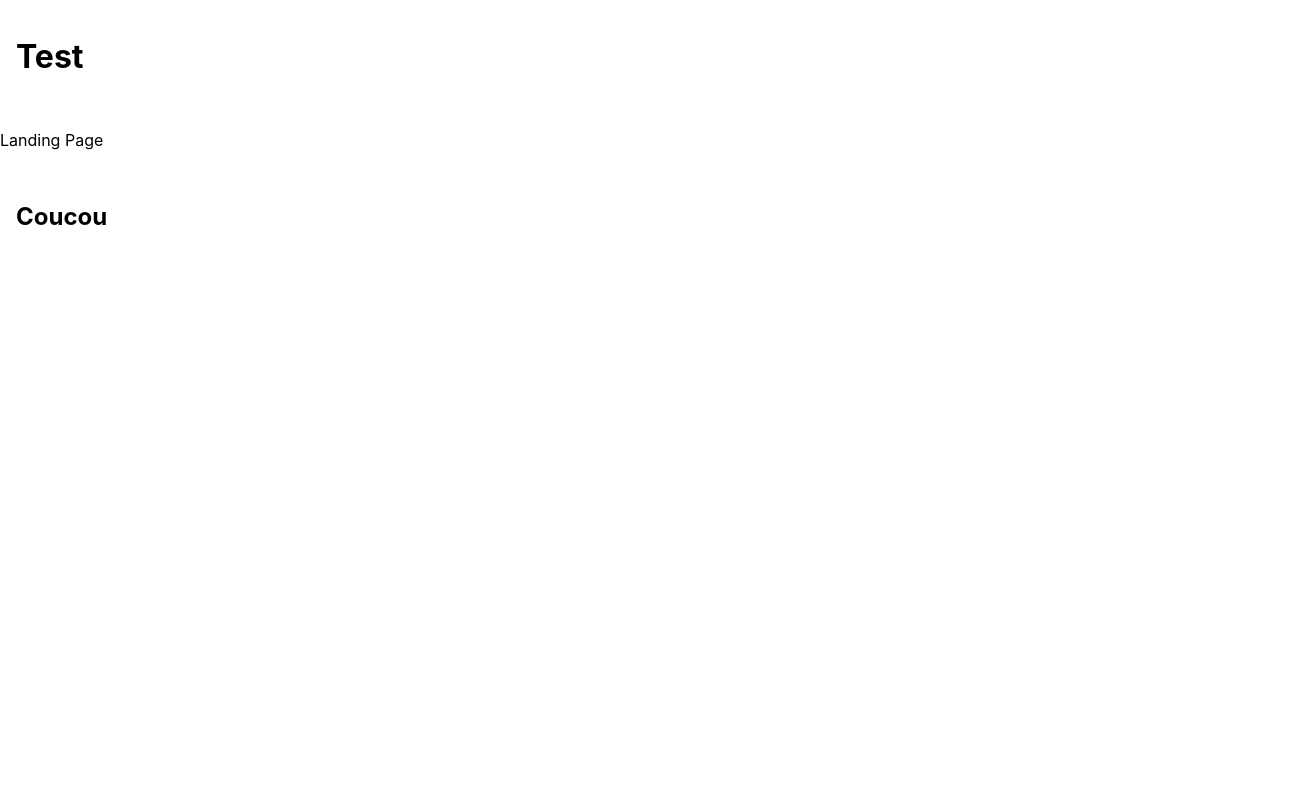
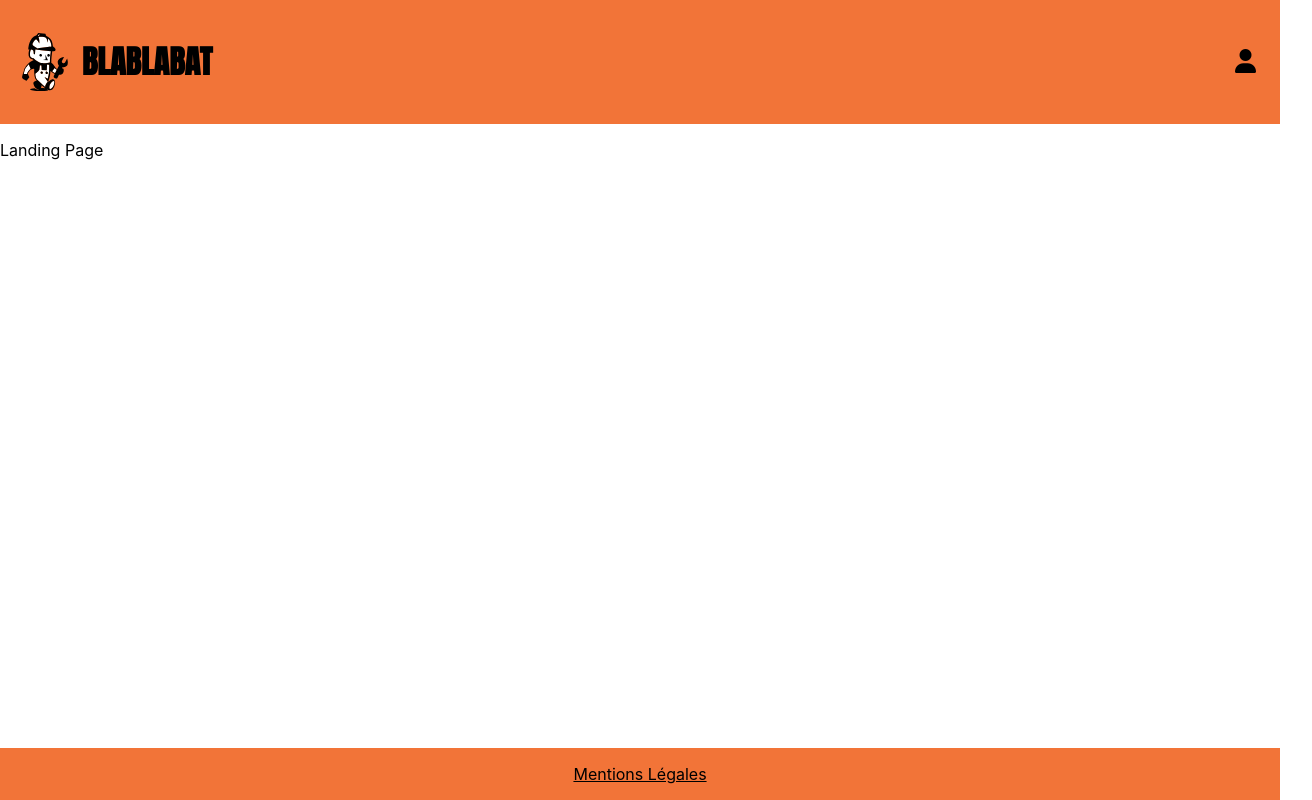
Before and after one commit to Antonin619/blablabat, a React (Create React App) app: page / in a window 1280 px wide. Shown: the whole page, 1312 px wide, since content can reach past the window. Built offline with nearby package versions, Linux system fonts and the light colour scheme.

Commit message:
feat(style): essentials (header, footer)

```diff
--- a/public/index.html
+++ b/public/index.html
@@ -24,6 +24,7 @@
       work correctly both with client-side routing and a non-root public URL.
       Learn how to configure a non-root public URL by running `npm run build`.
     -->
+    <script src="https://kit.fontawesome.com/db029ce40e.js" crossorigin="anonymous"></script>
     <title>Blablabat</title>
   </head>
   <body>
--- a/src/App.scss
+++ b/src/App.scss
@@ -1,9 +1,25 @@
+@import url('https://fonts.googleapis.com/css2?family=Anton&display=swap');
+
 :root {
-  --bbb-primary: rgb(255, 109, 24);
+  --bbb-primary: #F27438;
   --bbb-secondary: white;
+  --bbb-black: black;
+  --bbb-title: 'Anton', sans-serif;
+  --bbb-text:'';
+  --bbb-font-xs: 12px;
+  --bbb-font-s: 14px;
+  --bbb-font-med: 16px;
+  --bbb-font-l: 24px;
+  --bbb-font-xl: 32px;
+  --bbb-font-2xl: 48px;
+}
+
+h1,h2,h3 {
+  font-family: var(--bbb-title);
 }
 
 .App {
   background-color: rgb(255, 255, 255);
-
+  position: relative;
+  min-height: 100vh;
 }
--- a/src/components/Footer.js
+++ /dev/null
@@ -1,11 +0,0 @@
-import '../style/footer.scss'
-
-function Footer() {
-    return (
-      <footer className="footer">
-        <h2>Coucou</h2>
-      </footer>
-    );
-  }
-
-  export default Footer;
--- /dev/null
+++ b/src/components/Footer.jsx
@@ -0,0 +1,14 @@
+import { Link } from 'react-router-dom';
+import '../style/footer.scss'
+
+function Footer() {
+    return (
+      <footer className="footer">
+        <div className="footer-content">
+        <Link className='link' to="/mentions-legales">Mentions Légales</Link>
+        </div>
+      </footer>
+    );
+  }
+
+  export default Footer;
--- a/src/components/Header.js
+++ /dev/null
@@ -1,11 +0,0 @@
-import '../style/header.scss'
-
-function Header() {
-    return (
-      <header className="header">
-        <h1>Test</h1>
-      </header>
-    );
-  }
-
-  export default Header;
--- /dev/null
+++ b/src/components/Header.jsx
@@ -0,0 +1,20 @@
+import '../style/header.scss'
+import logo from '../assets/images/logo.svg'
+
+function Header() {
+    return (
+      <header className="header">
+        <div className="header-leftside">
+          <img src={logo} alt="logo blablabat" />
+          <h1>BLABLABAT</h1>
+        </div>
+
+        <div className="header-rightside">
+          <i class="fa-solid fa-user"></i>
+        </div>
+
+      </header>
+    );
+  }
+
+  export default Header;
--- a/src/style/footer.scss
+++ b/src/style/footer.scss
@@ -1,5 +1,19 @@
 .footer {
-    padding: 1rem;
-    background-color: var(--bbb-secondary);
+    background-color: var(--bbb-primary);
+    position: absolute;
+    bottom: 0;
+    left: 0;
     width: 100%;
+    min-height: 5vh;
+
+    .footer-content {
+        display: flex;
+        text-align: center;
+        justify-content: center;
+        padding: 1rem;
+
+        .link {
+            color: var(--bbb-black);
+        }
+    }
 }
--- a/src/style/header.scss
+++ b/src/style/header.scss
@@ -1,5 +1,18 @@
 .header {
     padding: 1rem;
-    background-color: var(--bbb-secondary);
-    width: 100%;
+    background-color: var(--bbb-primary);
+    display: flex;
+    justify-content: space-between;
+    text-align: center;
+    align-items: center;
+
+    .header-leftside {
+        display: flex;
+        gap: 0.5rem;
+    }
+
+    .header-rightside {
+        font-size: var(--bbb-font-l);
+        padding-right: 0.5rem;
+    }
 }
```
Also changed, not shown: src/App.jsx (renamed from src/App.js), src/assets/images/logo.svg (added), src/pages/LandingPage.jsx (renamed from src/pages/LandingPage.js), src/pages/Panel.jsx (renamed from src/pages/Panel.js).
